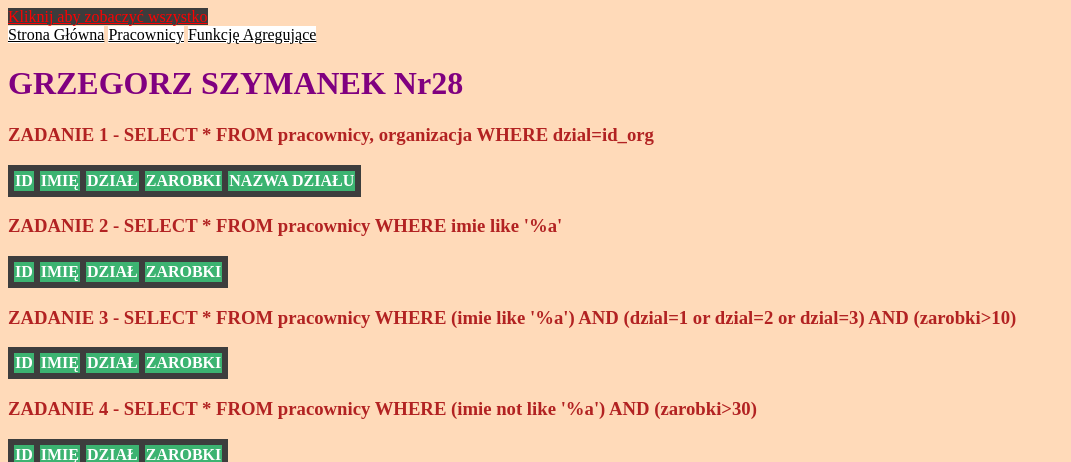
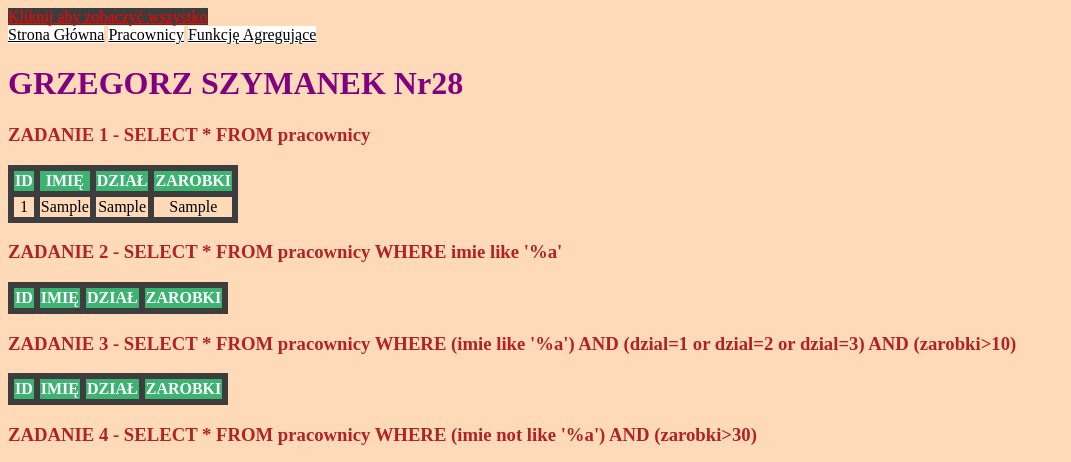
Before and after one commit to Grzegxbox/php-sql-wprowadzenie-Grzesiek-Szymanek, a PHP site: page / in a window 1280 px wide. Shown: the top 462 px of the page, without its empty margins (0-1071 px from the left). Run offline with PHP 8.4, Linux system fonts and the light colour scheme; tables that the repository leaves empty or names only in its code hold one stand-in row (values such as "Sample post"); data that the repository does not hold is empty.

Commit message:
Update index.php

```diff
--- a/index.php
+++ b/index.php
@@ -15,18 +15,17 @@
 
 
 <?php
-  echo("<h3>ZADANIE 1 - SELECT * FROM pracownicy, organizacja WHERE dzial=id_org</h3>");
+  echo("<h3>ZADANIE 1 - SELECT * FROM pracownicy</h3>");
     $conn= new mysqli("remotemysql.com","Rp4CxP6YkY","V0BMRFi2V3","Rp4CxP6YkY");
-    $result=$conn->query('SELECT * FROM pracownicy, organizacja WHERE dzial=id_org');
+    $result=$conn->query('SELECT * FROM pracownicy');
         echo("<table border=2>");
         echo("<th>ID</th>");
         echo("<th>IMIĘ</th>");
         echo("<th>DZIAŁ</th>");
         echo("<th>ZAROBKI</th>");
-        echo("<th>NAZWA DZIAŁU</th>");
             while($row=$result->fetch_assoc()){
                 echo("<tr>");
-                    echo("<td>" .$row["id_pracownicy"]. "</td><td>" .$row["imie"]. "</td><td>" .$row["dzial"]. "</td><td>" .$row["zarobki"]. "</td><td>" .$row["nazwa_dzial"]. "</td>");
+                    echo("<td>" .$row["id_pracownicy"]. "</td><td>" .$row["imie"]. "</td><td>" .$row["dzial"]. "</td><td>" .$row["zarobki"]. "</td>");
                 echo("</tr>");
             }
         echo("</table>");
```
